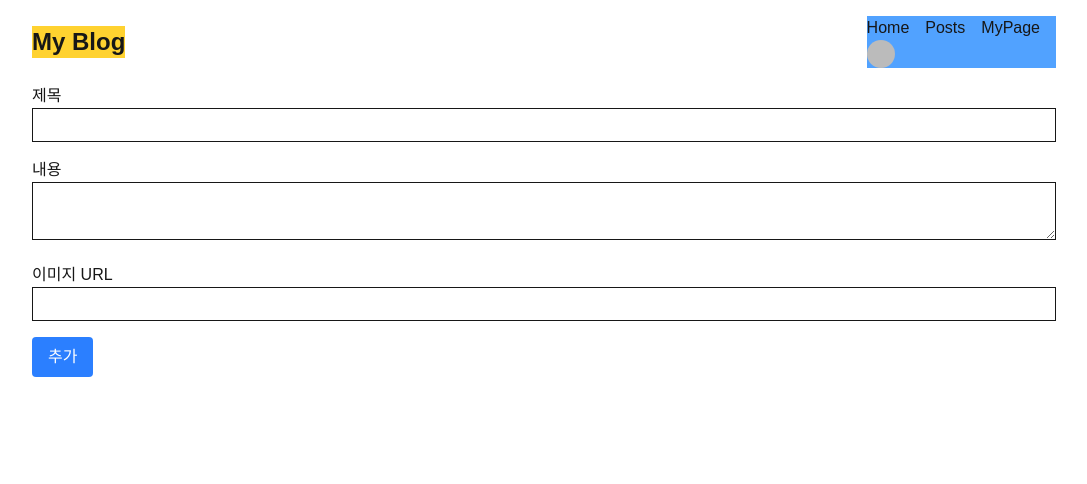
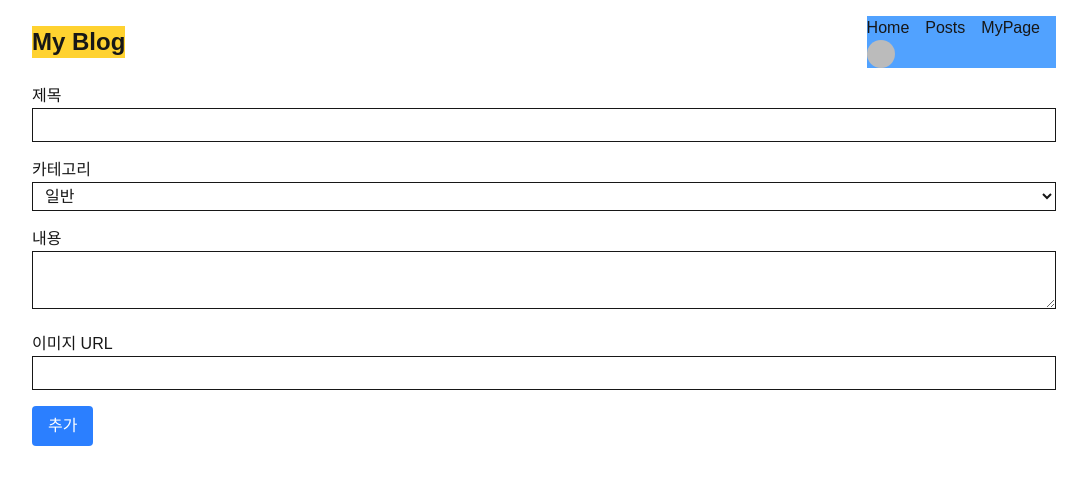
Before and after one commit to himmel-33/stu-blog-web, a Next.js app: page /posts/new in a window 1280 px wide. Shown: the top 484 px of the page, without its empty margins (96-1183 px from the left). Built offline with nearby package versions, Linux system fonts and the light colour scheme; no server answers; sample sign-in values are in the browser's storage; some icons are missing.

Commit message:
글 목록 및 글추가 내용 카테고리 포함 수정

```diff
--- a/src/app/posts/page.tsx
+++ b/src/app/posts/page.tsx
@@ -2,16 +2,38 @@
 import { useEffect, useState } from "react";
 import Link from "next/link";
 
-type Post = { id: string; title: string; author?: string };
+type Post = {
+  id: string;
+  title: string;
+  content: string;
+  category: string;
+  createdAt: string;
+  user: { name: string | null } | null;
+};
 
 export default function PostsPage() {
   const [posts, setPosts] = useState<Post[]>([]);
+  const [loading, setLoading] = useState(true);
+  const [error, setError] = useState<string | null>(null);
 
   useEffect(() => {
     fetch("/api/post")
-      .then((res) => res.json())
-      .then(setPosts);
+      .then((res) => {
+        if (!res.ok) {
+          throw new Error(`HTTP error! status: ${res.status}`);
+        }
+        return res.json();
+      })
+      .then(setPosts)
+      .catch((err) => {
+        console.error("Failed to fetch posts:", err);
+        setError("글 목록을 불러올 수 없습니다.");
+      })
+      .finally(() => setLoading(false));
   }, []);
+
+  if (loading) return <div>로딩 중...</div>;
+  if (error) return <div className="text-red-500">{error}</div>;
 
   return (
     <div>
@@ -22,13 +44,14 @@ export default function PostsPage() {
       </div>
       <ul>
         {posts.map((post) => (
-          <li key={post.id}>
+          <li key={post.id} className="mb-2 p-2 border rounded">
             <Link href={`/posts/${post.id}`} className="text-blue-600 underline">
               {post.title}
             </Link>
-            {post.author && (
-              <span className="ml-2 text-gray-500 text-sm">by {post.author}</span>
-            )}
+            <div className="text-sm text-gray-500">
+              {post.user?.name && <span>by {post.user.name}</span>}
+              <span className="ml-2">카테고리: {post.category}</span>
+            </div>
           </li>
         ))}
       </ul>
--- a/src/components/posts/NewPostForm.tsx
+++ b/src/components/posts/NewPostForm.tsx
@@ -8,6 +8,7 @@ export default function NewPostPage() {
   const [title, setTitle] = useState("");
   const [content, setContent] = useState("");
   const [imageUrl, setImageUrl] = useState("");
+  const [category, setCategory] = useState("일반");
   const router = useRouter();
 
   if (!isSignedIn) {
@@ -17,6 +18,8 @@ export default function NewPostPage() {
 
   async function handleSubmit(e: React.FormEvent) {
     e.preventDefault();
+    if (!user) return;
+
     await fetch("/api/post", {
       method: "POST",
       headers: { "Content-Type": "application/json" },
@@ -24,6 +27,7 @@ export default function NewPostPage() {
         title,
         content,
         imageUrl,
+        category,
         userId: user.id, // Clerk의 user.id를 user_tb의 clerkId와 매칭해야 함
       }),
     });
@@ -40,6 +44,22 @@ export default function NewPostPage() {
           onChange={(e) => setTitle(e.target.value)}
           required
         />
+      </div>
+      <div>
+        <label className="block">카테고리</label>
+        <select
+          className="border px-2 py-1 w-full"
+          value={category}
+          onChange={(e) => setCategory(e.target.value)}
+          required
+        >
+          <option value="일반">일반</option>
+          <option value="기술">기술</option>
+          <option value="일상">일상</option>
+          <option value="여행">여행</option>
+          <option value="음식">음식</option>
+          <option value="스포츠">스포츠</option>
+        </select>
       </div>
       <div>
         <label className="block">내용</label>
```
